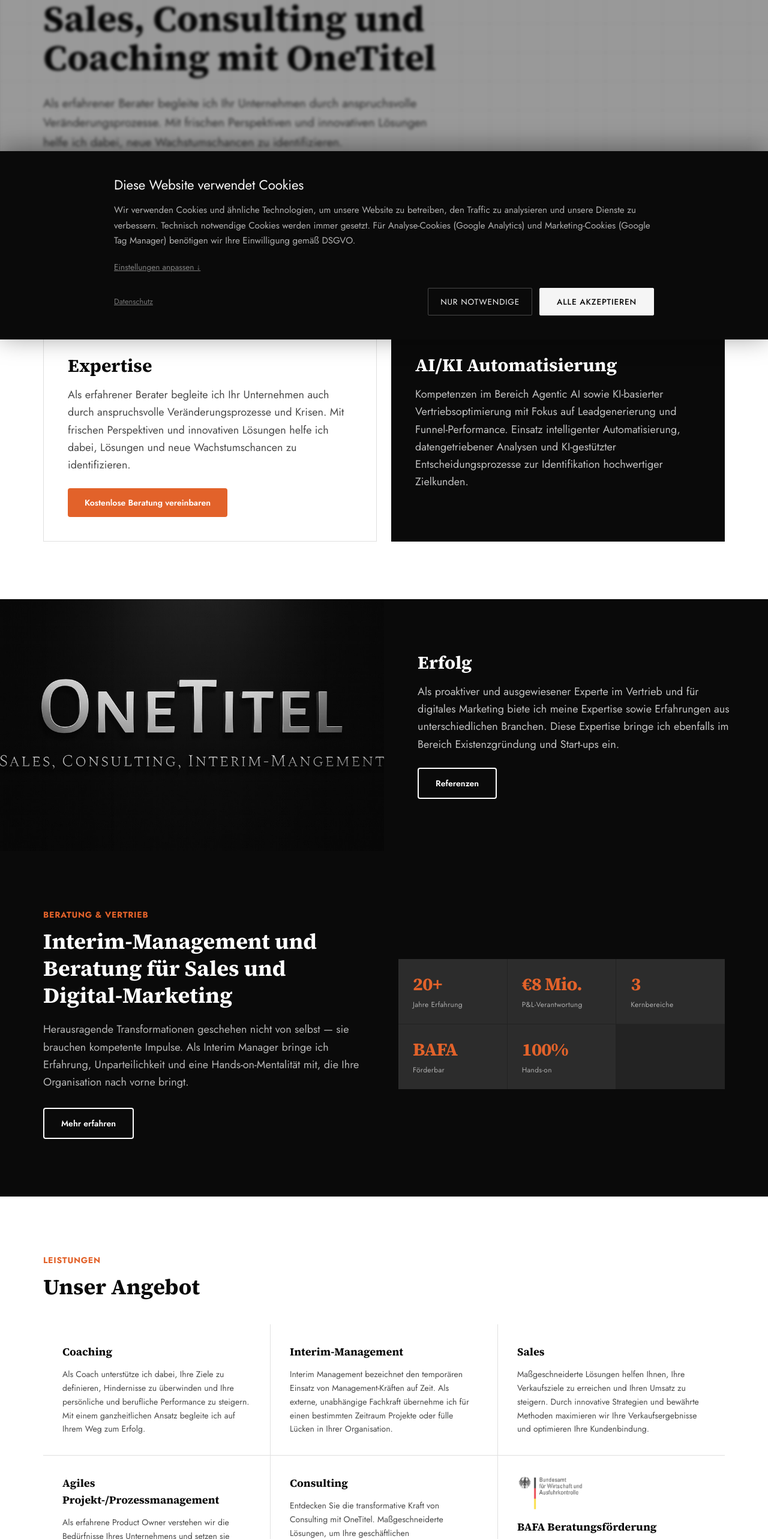
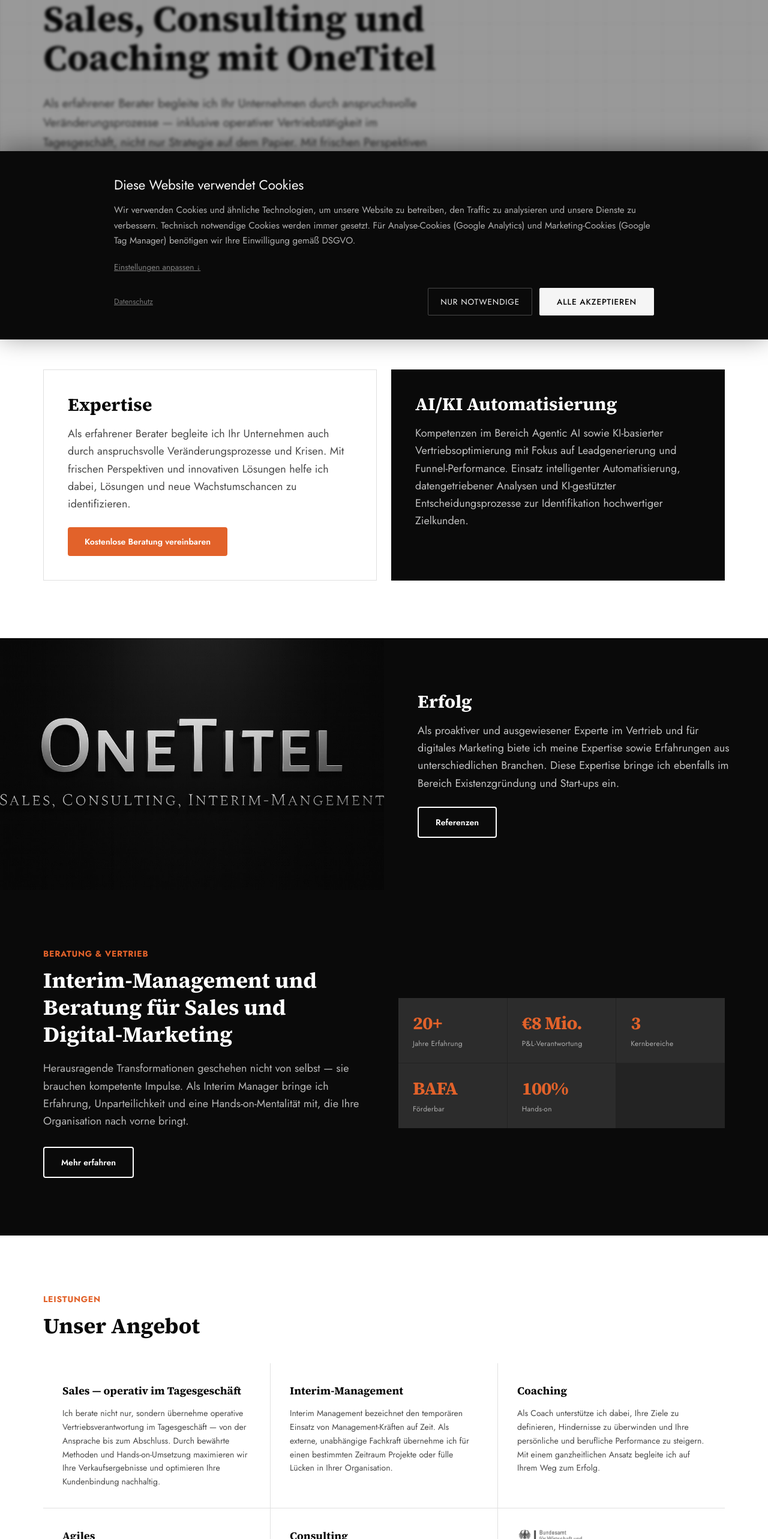
Before and after one commit to OMueller-1976/onetitel, a Next.js app: page / in a window 1280 px wide. Shown: the part 234-2800 px from the top of the page at 60% size. Built offline with nearby package versions, Linux system fonts and the light colour scheme.

Commit message:
Homepage: Themenfelder-Spacing fixen, Sales operativ hervorheben, F&E-Zertifizierung ergänzen

```diff
--- a/app/page.tsx
+++ b/app/page.tsx
@@ -21,9 +21,9 @@
 
 const services = [
   {
-    title: "Coaching",
+    title: "Sales — operativ im Tagesgeschäft",
     description:
-      "Als Coach unterstütze ich dabei, Ihre Ziele zu definieren, Hindernisse zu überwinden und Ihre persönliche und berufliche Performance zu steigern. Mit einem ganzheitlichen Ansatz begleite ich auf Ihrem Weg zum Erfolg.",
+      "Ich berate nicht nur, sondern übernehme operative Vertriebsverantwortung im Tagesgeschäft — von der Ansprache bis zum Abschluss. Durch bewährte Methoden und Hands-on-Umsetzung maximieren wir Ihre Verkaufsergebnisse und optimieren Ihre Kundenbindung nachhaltig.",
     bafa: false,
   },
   {
@@ -33,9 +33,9 @@
     bafa: false,
   },
   {
-    title: "Sales",
+    title: "Coaching",
     description:
-      "Maßgeschneiderte Lösungen helfen Ihnen, Ihre Verkaufsziele zu erreichen und Ihren Umsatz zu steigern. Durch innovative Strategien und bewährte Methoden maximieren wir Ihre Verkaufsergebnisse und optimieren Ihre Kundenbindung.",
+      "Als Coach unterstütze ich dabei, Ihre Ziele zu definieren, Hindernisse zu überwinden und Ihre persönliche und berufliche Performance zu steigern. Mit einem ganzheitlichen Ansatz begleite ich auf Ihrem Weg zum Erfolg.",
     bafa: false,
   },
   {
@@ -55,6 +55,12 @@
     description:
       "Förderung von Beratungskosten über die BAFA von bis zu 3.500 Euro. Bis 31. Dezember 2026 kann jedes förderfähige Unternehmen maximal fünf Beratungen gefördert bekommen.",
     bafa: true,
+  },
+  {
+    title: "Forschungszulage (F&E-Zertifizierung)",
+    description:
+      "Für ein KI-gestütztes Projekt wurde OneTitel die Forschungszulage-Bescheinigung (BSFZ) nach dem Forschungszulagengesetz erteilt — die unabhängige, vom Bund beauftragte Prüfstelle bestätigt damit förderfähige Forschung und Entwicklung.",
+    bafa: false,
   },
 ];
 
@@ -110,8 +116,9 @@
           </h1>
           <p className="mt-7 max-w-2xl text-xl leading-relaxed text-graphite">
             Als erfahrener Berater begleite ich Ihr Unternehmen durch anspruchsvolle
-            Veränderungsprozesse. Mit frischen Perspektiven und innovativen Lösungen helfe ich
-            dabei, neue Wachstumschancen zu identifizieren.
+            Veränderungsprozesse — inklusive operativer Vertriebstätigkeit im Tagesgeschäft, nicht
+            nur Strategie auf dem Papier. Mit frischen Perspektiven und innovativen Lösungen helfe
+            ich dabei, neue Wachstumschancen zu identifizieren.
           </p>
           <div className="mt-9 flex flex-col gap-3 sm:flex-row">
             <PrimaryButton href="/kontakt">Kostenlose Beratung vereinbaren</PrimaryButton>
@@ -235,9 +242,9 @@
         </div>
         <Container className="relative">
           <SectionHeading eyebrow="Fachgebiete" title="Themenfelder" light />
-          <ul className="mt-8 columns-1 gap-x-10 sm:columns-2">
+          <ul className="mt-8 grid max-w-xl grid-cols-1 gap-x-8 gap-y-2 sm:grid-cols-2">
             {topics.map((t) => (
-              <li key={t} className="mb-2 flex items-center gap-3 text-lg text-offwhite/80 break-inside-avoid">
+              <li key={t} className="flex items-center gap-3 text-lg text-offwhite/80">
                 <span className="text-accent">·</span> {t}
               </li>
             ))}
```
